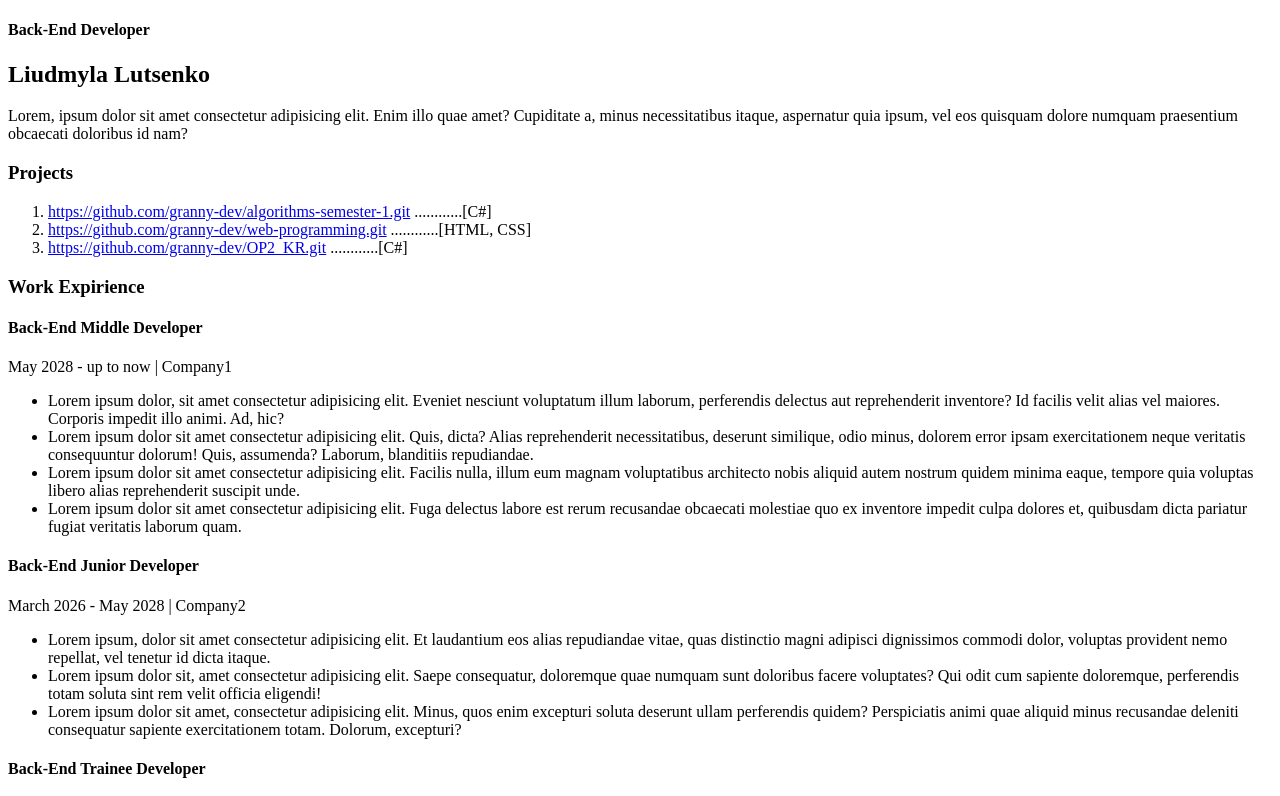
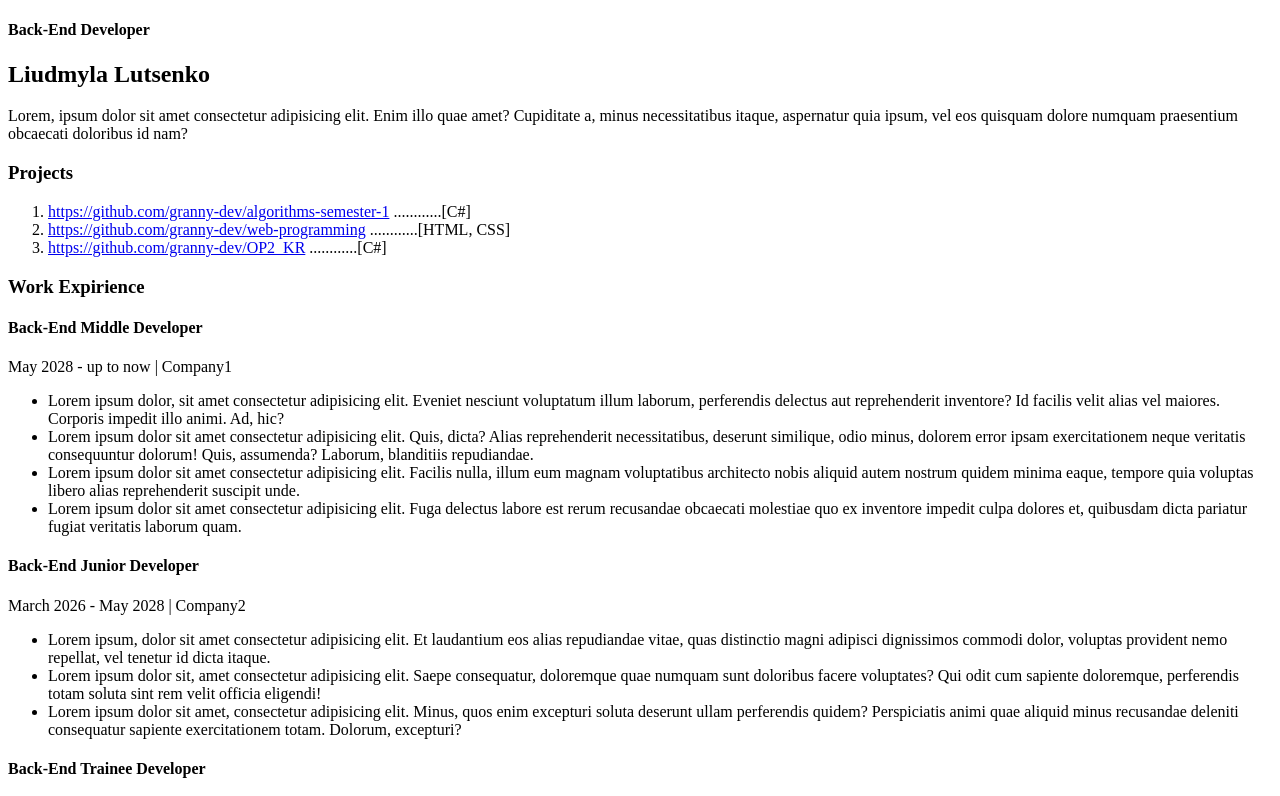
Before and after one commit to granny-dev/Resume, a plain HTML site: page index.html in a window 1280 px wide. Shown: the top 796 px of the page. Drawn offline with Linux system fonts and the light colour scheme.

Commit message:
Update index.html

```diff
--- a/index.html
+++ b/index.html
@@ -20,15 +20,15 @@
                 <h3>Projects</h3>
                 <ol>
                     <li>
-                        <a href="https://github.com/granny-dev/algorithms-semester-1.git">https://github.com/granny-dev/algorithms-semester-1.git</a>
+                        <a href="https://github.com/granny-dev/algorithms-semester-1">https://github.com/granny-dev/algorithms-semester-1</a>
                         ............[C#]
                     </li>
                     <li>
-                        <a href="https://github.com/granny-dev/web-programming.git">https://github.com/granny-dev/web-programming.git</a>
+                        <a href="https://github.com/granny-dev/web-programming">https://github.com/granny-dev/web-programming</a>
                         ............[HTML, CSS]
                     </li>
                     <li>
-                        <a href="https://github.com/granny-dev/OP2_KR.git">https://github.com/granny-dev/OP2_KR.git</a>
+                        <a href="https://github.com/granny-dev/OP2_KR">https://github.com/granny-dev/OP2_KR</a>
                         ............[C#]
                     </li>
                 </ol>
```
